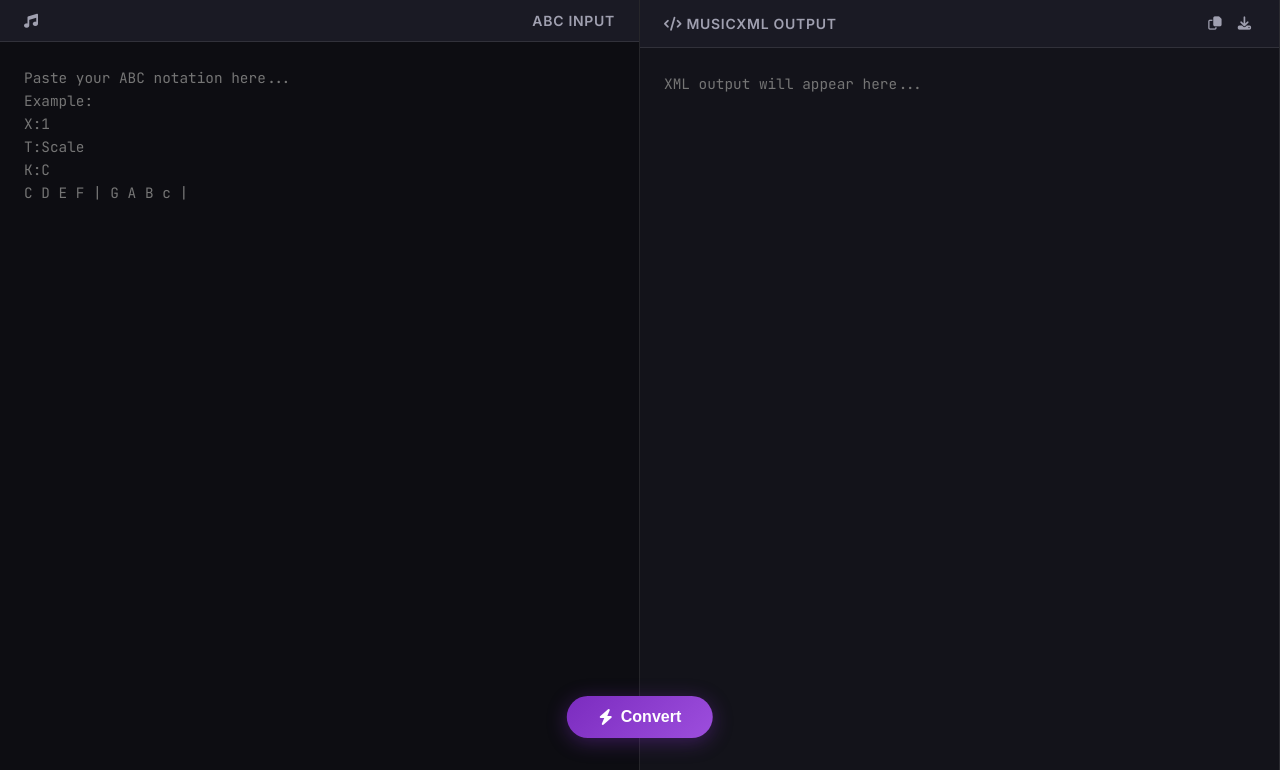
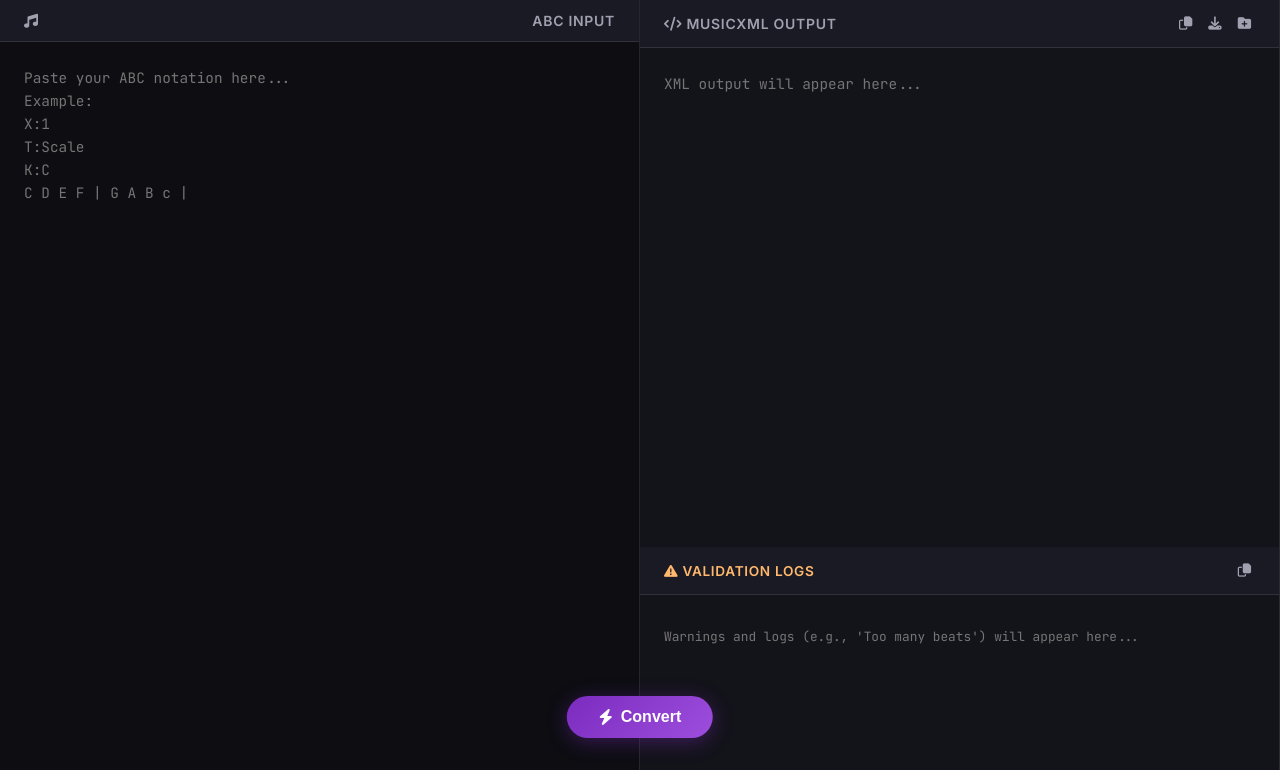
Before and after one commit to leedale30/abc-to-xml-converter, a Flask app: page / in a window 1280 px wide. Shown: the part 30-800 px from the top of the page. Run offline with Flask 3, Linux system fonts and the light colour scheme.

Commit message:
Update: ABC converter improvements and UI enhancements

```diff
--- a/abc2xml/abc2xml.py
+++ b/abc2xml/abc2xml.py
@@ -2257,6 +2257,9 @@
     ys.insert (0, xmlVersion)  # crooked logic of ElementTree lib
     # [FIX] Musescore crashes if we include this DTD because the URL is dead/slow.
     # ys.insert (1, '<!DOCTYPE score-partwise PUBLIC "-//Recordare//DTD MusicXML 3.0 Partwise//EN" "http://www.musicxml.org/dtds/partwise.dtd">')
+
+    # [NEW] Add XSD model for VS Code validation (vscode-sxml)
+    ys.insert(1, '<?xml-model href="https://www.w3.org/2021/06/musicxml40/musicxml.xsd" type="application/xml" schematypens="http://www.w3.org/2001/XMLSchema"?>')
     return '\n'.join (ys)
 
 def xml2mxl (pad, fnm, data):   # write xml data to compressed .mxl file
--- a/app.py
+++ b/app.py
@@ -142,7 +142,10 @@
                 return jsonify({'error': result.stderr or 'Unknown error occurred'}), 500
 
             xml_output = result.stdout
-            return jsonify({'xml_content': xml_output})
+            return jsonify({
+                'xml_content': xml_output,
+                'logs': result.stderr
+            })
 
         finally:
             # Clean up temp file
@@ -152,5 +155,49 @@
     except Exception as e:
         return jsonify({'error': str(e)}), 500
 
+@app.route('/save', methods=['POST'])
+def save_session():
+    try:
+        data = request.json
+        abc_content = data.get('abc_content', '')
+        xml_content = data.get('xml_content', '')
+        logs = data.get('logs', '')
+
+        # Determine folder name
+        # Try to find T:Title
+        title_match = re.search(r'^T:\s*(.*)$', abc_content, re.MULTILINE)
+        if title_match:
+            # Sanitize title
+            safe_title = re.sub(r'[^\w\-]', '_', title_match.group(1).strip())
+        else:
+            safe_title = "Untitled"
+
+        import datetime
+        timestamp = datetime.datetime.now().strftime("%Y%m%d_%H%M%S")
+        folder_name = f"{timestamp}_{safe_title}"
+
+        # Base save directory
+        save_base = os.path.join(os.path.dirname(__file__), 'saved_sessions')
+        if not os.path.exists(save_base):
+            os.makedirs(save_base)
+
+        session_dir = os.path.join(save_base, folder_name)
+        os.makedirs(session_dir)
+
+        # Write files
+        with open(os.path.join(session_dir, 'input.abc'), 'w') as f:
+            f.write(abc_content)
+
+        with open(os.path.join(session_dir, 'output.musicxml'), 'w') as f:
+            f.write(xml_content)
+
+        with open(os.path.join(session_dir, 'conversion.log'), 'w') as f:
+            f.write(logs)
+
+        return jsonify({'message': 'Session saved successfully', 'path': session_dir})
+
+    except Exception as e:
+        return jsonify({'error': str(e)}), 500
+
 if __name__ == '__main__':
     app.run(debug=True, port=5000)
--- a/static/script.js
+++ b/static/script.js
@@ -36,10 +36,12 @@
 
             if (response.ok) {
                 outputArea.value = data.xml_content;
+                document.getElementById('output-logs').value = data.logs || 'No warnings found.';
                 updateStatus('Conversion Successful', 'success');
             } else {
                 updateStatus('Conversion Failed', 'error');
                 outputArea.value = 'Error:\n' + (data.error || 'Unknown error');
+                document.getElementById('output-logs').value = data.error || '';
             }
         } catch (error) {
             updateStatus('Network Error', 'error');
@@ -58,6 +60,56 @@
         });
     });
 
+    const saveSessionBtn = document.getElementById('save-session-btn');
+    if (saveSessionBtn) {
+        saveSessionBtn.addEventListener('click', async () => {
+            if (!outputArea.value) {
+                updateStatus('Nothing to save', 'error');
+                return;
+            }
+
+            updateStatus('Saving session...', 'processing');
+            const logsValue = document.getElementById('output-logs').value;
+
+            try {
+                const response = await fetch('/save', {
+                    method: 'POST',
+                    headers: { 'Content-Type': 'application/json' },
+                    body: JSON.stringify({
+                        abc_content: inputArea.value,
+                        xml_content: outputArea.value,
+                        logs: logsValue
+                    })
+                });
+
+                const data = await response.json();
+                if (response.ok) {
+                    updateStatus('Saved to ' + data.path, 'success');
+                    // Reset status text after 5 seconds because path is long
+                    setTimeout(() => updateStatus('Ready', 'processing'), 5000);
+                } else {
+                    updateStatus('Save Failed: ' + data.error, 'error');
+                }
+            } catch (error) {
+                updateStatus('Network Error during save', 'error');
+            }
+        });
+    }
+
+    const copyLogsBtn = document.getElementById('copy-logs-btn');
+    if (copyLogsBtn) {
+        copyLogsBtn.addEventListener('click', () => {
+            const logsArea = document.getElementById('output-logs');
+            if (!logsArea.value) return;
+            navigator.clipboard.writeText(logsArea.value).then(() => {
+                updateStatus('Logs copied!', 'success');
+                setTimeout(() => {
+                    updateStatus('Ready', 'processing');
+                }, 2000);
+            });
+        });
+    }
+
     downloadBtn.addEventListener('click', () => {
         if (!outputArea.value) return;
         const blob = new Blob([outputArea.value], { type: 'application/octet-stream' });
--- a/static/style.css
+++ b/static/style.css
@@ -239,3 +239,36 @@
 .hidden {
     display: none;
 }
+
+.pane-dark textarea {
+    background-color: var(--surface-darker);
+    color: var(--text-code);
+}
+
+.logs-container {
+    margin-top: 1rem;
+    border-top: 1px solid var(--border-color);
+    padding-top: 0.5rem;
+    height: 30%;
+    display: flex;
+    flex-direction: column;
+}
+
+.sub-header {
+    font-size: 0.85rem;
+    color: var(--accent-warning, #ffb86c);
+    margin-bottom: 0.5rem;
+}
+
+
+#output-logs {
+    height: 100px;
+    font-size: 0.8rem;
+    color: #ffb86c;
+}
+
+.pane-header.sub-header {
+    display: flex;
+    justify-content: space-between;
+    align-items: center;
+}
--- a/templates/index.html
+++ b/templates/index.html
@@ -48,9 +48,23 @@
                     <button id="download-btn" class="icon-btn" title="Download XML">
                         <i class="fa-solid fa-download"></i>
                     </button>
+                    <button id="save-session-btn" class="icon-btn" title="Save Project to App Folder">
+                        <i class="fa-solid fa-folder-plus"></i>
+                    </button>
                 </div>
             </div>
             <textarea id="output-xml" readonly placeholder="XML output will appear here..."></textarea>
+
+            <div class="logs-container">
+                <div class="pane-header sub-header">
+                    <span><i class="fa-solid fa-triangle-exclamation"></i> Validation Logs</span>
+                    <button id="copy-logs-btn" class="icon-btn" title="Copy Logs to Clipboard">
+                        <i class="fa-regular fa-copy"></i>
+                    </button>
+                </div>
+                <textarea id="output-logs" readonly
+                    placeholder="Warnings and logs (e.g., 'Too many beats') will appear here..."></textarea>
+            </div>
         </div>
     </main>
 
```
Also changed, not shown: annotationguide.json (line endings or trailing spaces).
